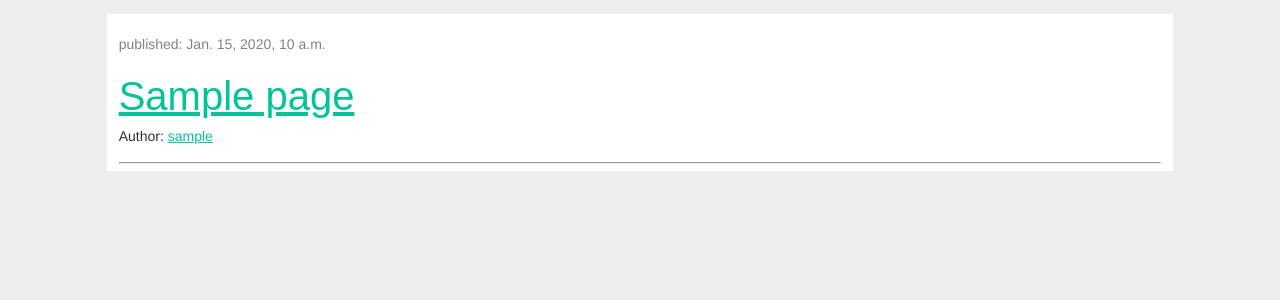
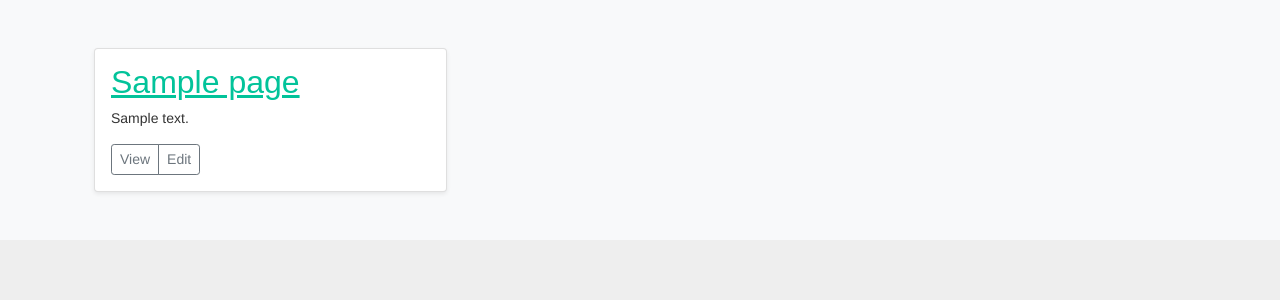
Before and after one commit to philsupertramp/wiki, a Django app: page /wiki/ in a window 1280 px wide. Shown: the part 70-370 px from the top of the page. Run offline with Django 3.2, Linux system fonts and the light colour scheme; a user stored in the database is signed in; tables that the repository leaves empty hold one stand-in row (values such as "Sample post").

Commit message:
quick redesign

```diff
--- a/elements/static/css/wiki.css
+++ b/elements/static/css/wiki.css
@@ -94,3 +94,15 @@ a{
 .post_edit {
 	margin-top: 20px;
 }
+
+.navbar{margin-bottom:0;}
+section{width:100%; float:left;}
+.banner-section{z-index: -1; background-color: #1b1b1b; background-size:cover; height: 380px; left: 0; position: absolute; top: 0; background-position:0;}
+.post-title-block{padding:100px 0;}
+.post-title-block h1 {color: #fff; font-size: 85px; font-weight: bold; text-transform: capitalize;}
+.post-title-block li{font-size:20px; color: #fff;}
+.image-block{float:left; width:100%; margin-bottom:10px;}
+.footer-link{float:left; width:100%; background:#222222; text-align:center; padding:30px;}
+.footer-link a{color:#A9FD00; font-size:18px; text-transform:uppercase;}
+.text-center{ display: flex; justify-content: center; flex-direction: row; }
+.title { text-align: center; }
--- a/pages/models.py
+++ b/pages/models.py
@@ -80,6 +80,15 @@ class Page(CreatedAtEditedAtModel):
     def get_absolute_url(self):
         return reverse('page_detail', args=[self.slug])
 
+    @property
+    def preview(self):
+        return self.content[:250]
+
+    @property
+    def read_estimate(self):
+        # do some magic
+        return ''
+
 
 class PageHistory(models.Model):
     created_at = models.DateTimeField(auto_now_add=True)
--- a/pages/templates/pages/page_edit.html
+++ b/pages/templates/pages/page_edit.html
@@ -2,7 +2,6 @@
 {% load markdown_tags %}
 
 {% block content %}
-	{% if page %}
 <div class="col-md-10 offset-md-1">
     <!--<h1>New post</h1>-->
 		<div class="post_edit">
@@ -47,5 +46,4 @@
 
 		</div>
     </div>
-	{% endif %}
 {% endblock %}
--- a/pages/templates/pages/page_list.html
+++ b/pages/templates/pages/page_list.html
@@ -1,21 +1,35 @@
 {% extends 'wiki/base.html' %}
 
 {% block content %}
-<div class="col-md-10 offset-md-1">
 {% with page_list as pages %}
 	{% if pages %}
 		{% for page in pages %}
-			<div class="page">
-				<div class="date">
-					<p>published: {{ page.created_at }}</p>
+			<div class="album py-5 bg-light">
+			<div class="container">
+
+			  <div class="row row-cols-1 row-cols-sm-2 row-cols-md-3 g-3">
+				<div class="col">
+				  <div class="card shadow-sm">
+					<div class="card-body">
+						<h2>
+							<a href="{% url 'page_detail' slug=page.slug %}">{{page.title}}</a>
+						</h2>
+					  <p class="card-text">
+						  {{ page.preview }}
+					  </p>
+					  <div class="d-flex justify-content-between align-items-center">
+						<div class="btn-group">
+						  <a href="{% url 'page_detail' slug=page.slug %}" type="button" class="btn btn-sm btn-outline-secondary">View</a>
+						  {% if request.user.is_authenticated %}<a href="{% url 'page_update' slug=page.slug %}" type="button" class="btn btn-sm btn-outline-secondary">Edit</a>{% endif %}
+						</div>
+						<small class="text-muted">{{ page.read_estimate }}</small>
+					  </div>
+					</div>
+				  </div>
 				</div>
-				<h1><a href="{% url 'page_detail' slug=page.slug %}">{{page.title}}</a></h1>
-				<p>
-					Author: <a href="">{{ page.author }}</a>
-				</p>
-
+			  </div>
 			</div>
-			<div class="horizontalBorder"></div>
+		  </div>
 		{% endfor %}
 		{%else%}
 		<p style="margin-top: 20px;"> no Pages available</p>
```
Also changed, not shown: pages/templates/pages/page_detail.html (+22 -7 lines).
